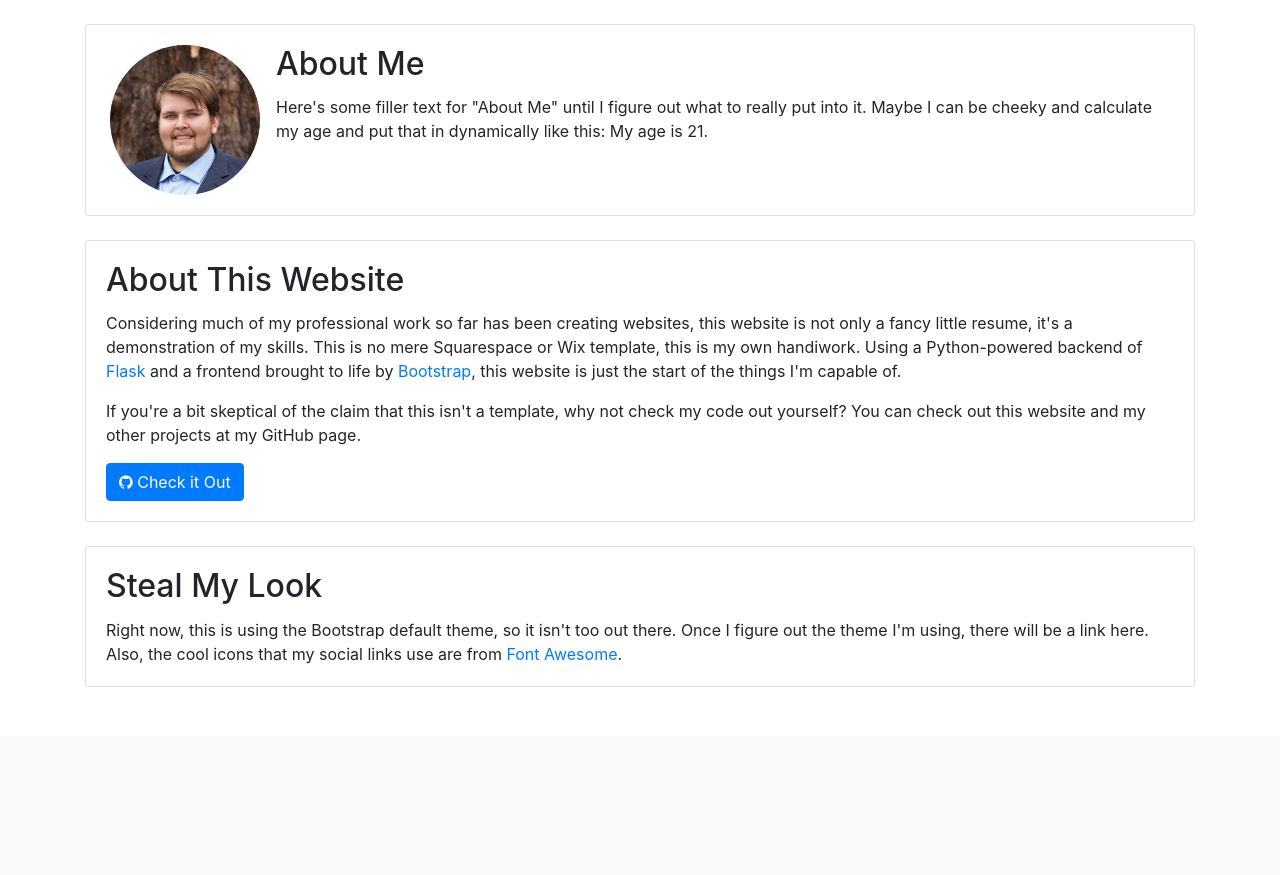
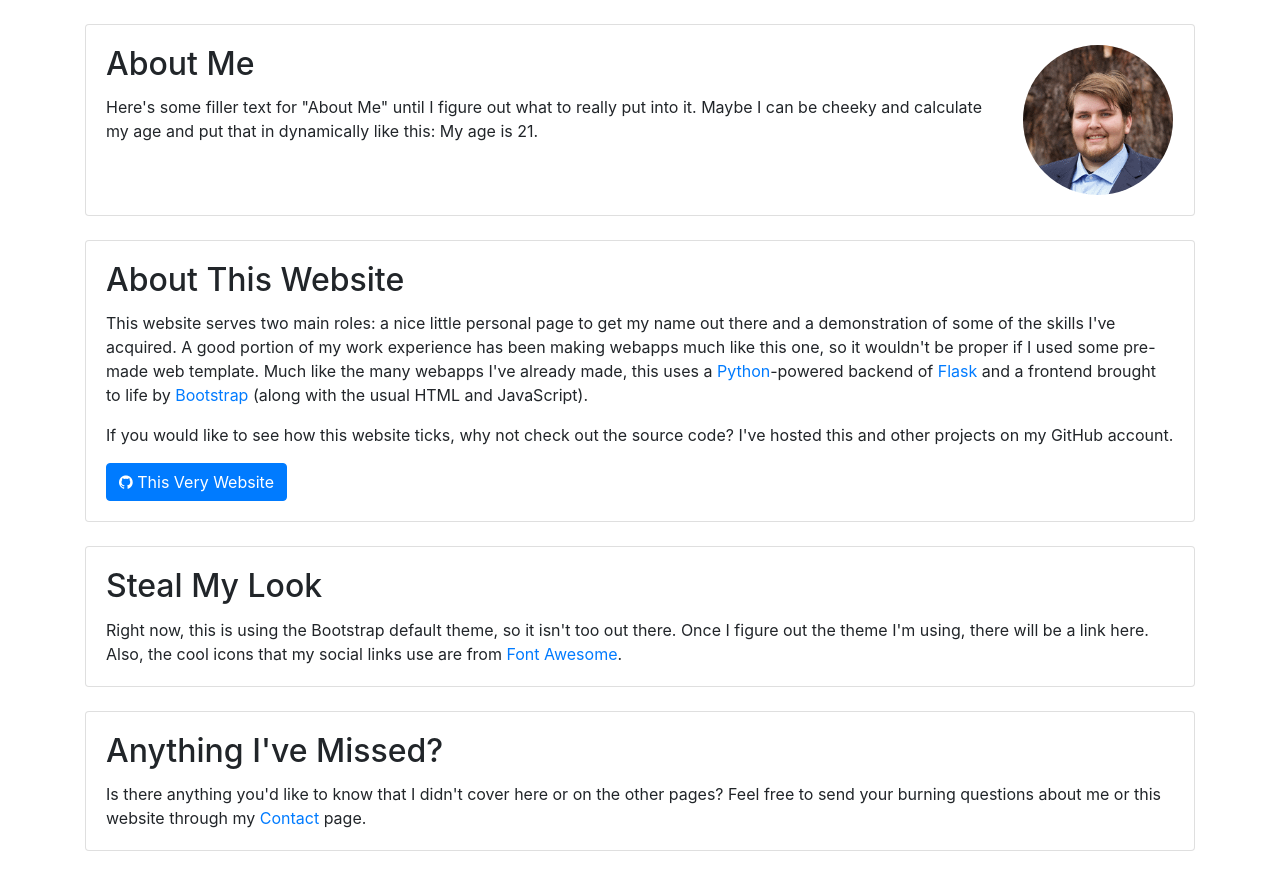
Before and after one commit to EthanAMoss/personal-website, a Flask app: page /about in a window 1280 px wide. Shown: the part 64-939 px from the top of the page. Before the commit the page ends 751 px from the top, so only its background shows below. Run offline with Flask 2, Linux system fonts and the light colour scheme; some libraries are stand-ins or nearby versions.

Commit message:
Got the 'About Me' stinger looking like how I want it

```diff
--- a/emoss_website/templates/about.jinja2.html
+++ b/emoss_website/templates/about.jinja2.html
@@ -13,9 +13,15 @@
             <br />
             <div class="card">
                 <div class="card-body">
-                    <img src="/static/images/face.png" alt="Ethan" class="rounded-circle pull-left mr-3 ml-1" width="150">
-                    <h2 class="card-title">About Me</h2>
-                    <p class="card-text" style="overflow: hidden">Here's some filler text for "About Me" until I figure out what to really put into it. Maybe I can be cheeky and calculate my age and put that in dynamically like this: My age is {{ my_age }}. </p>
+                    <div class="row">
+                        <div class="col-12 col-md-9 col-xl-10">
+                            <h2 class="card-title">About Me</h2>
+                            <p class="card-text">Here's some filler text for "About Me" until I figure out what to really put into it. Maybe I can be cheeky and calculate my age and put that in dynamically like this: My age is {{ my_age }}. </p>
+                        </div>
+                        <div class="col-12 col-md-3 col-xl-2">
+                            <img src="/static/images/face.png" alt="Ethan" class="rounded-circle mt-2 my-md-auto mx-auto d-block" width="150">
+                        </div>
+                    </div>
                 </div>
             </div>
 
@@ -23,10 +29,10 @@
             <div class="card">
                 <div class="card-body">
                     <h2 class="card-title">About This Website</h2>
-                    <p class="card-text">Considering much of my professional work so far has been creating websites, this website is not only a fancy little resume, it's a demonstration of my skills. This is no mere Squarespace or Wix template, this is my own handiwork. Using a Python-powered backend of <a href="http://flask.pocoo.org/" class="card-link">Flask</a> and a frontend brought to life by <a href="https://getbootstrap.com/">Bootstrap</a>, this website is just the start of the things I'm capable of.</p>
+                    <p class="card-text">This website serves two main roles: a nice little personal page to get my name out there and a demonstration of some of the skills I've acquired. A good portion of my work experience has been making webapps much like this one, so it wouldn't be proper if I used some pre-made web template. Much like the many webapps I've already made, this uses a <a href="https://www.python.org/">Python</a>-powered backend of <a href="http://flask.pocoo.org/" class="card-link">Flask</a> and a frontend brought to life by <a href="https://getbootstrap.com/">Bootstrap</a> (along with the usual HTML and JavaScript).</p>
 
-                    <p class="card-text">If you're a bit skeptical of the claim that this isn't a template, why not check my code out yourself? You can check out this website and my other projects at my GitHub page.</p>
-                    <a href="https://github.com/EthanAMoss/personal-website" class="btn btn-primary"><span class="fa fa-github"></span> Check it Out</a>
+                    <p class="card-text">If you would like to see how this website ticks, why not check out the source code? I've hosted this and other projects on my GitHub account.</p>
+                    <a href="https://github.com/EthanAMoss/personal-website" class="btn btn-primary"><span class="fa fa-github"></span> This Very Website</a>
                 </div>
             </div>
 
@@ -37,6 +43,16 @@
                     <p class="card-text">Right now, this is using the Bootstrap default theme, so it isn't too out there. Once I figure out the theme I'm using, there will be a link here. Also, the cool icons that my social links use are from <a href="https://www.fontawesome.com/" class="card-link">Font Awesome</a>.</p>
                 </div>
             </div>
+
+            <br />
+            <div class="card">
+                <div class="card-body">
+                    <h2 class="card-title">Anything I've Missed?</h2>
+                    <p class="card-text">Is there anything you'd like to know that I didn't cover here or on the other pages? Feel free to send your burning questions about me or this website through my <a href="{{ url_for('contact_page') }}">Contact</a> page.</p>
+                </div>
+            </div>
+
+            <br />
         </div>
     {% endblock %}
 
```
Also changed, not shown: emoss_website/templates/home.jinja2.html (+5 -94 lines).
